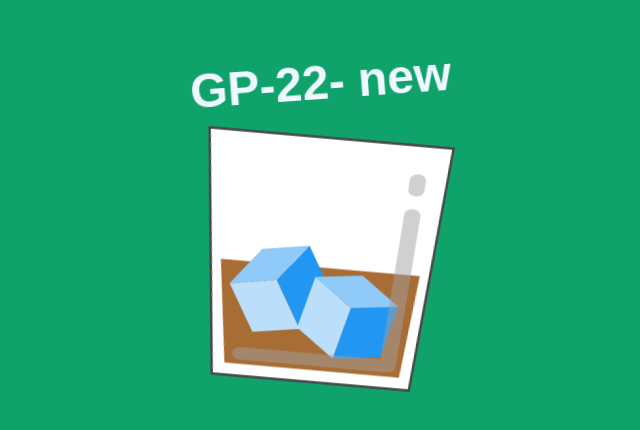
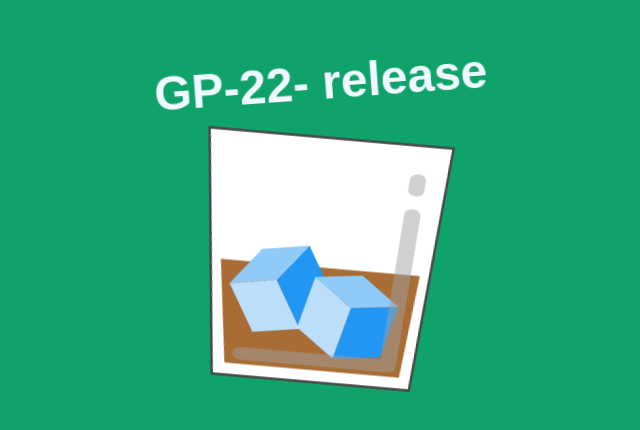
Before and after one commit to edmcorrea/project-delivery-app, a React (Create React App) app in the folder front-end/: page / in a window 1280 px wide. Shown: the part 168-598 px from the top of the page, without its empty margins (319-959 px from the left). Built offline with nearby package versions, Linux system fonts and the light colour scheme.

Commit message:
create main group release

```diff
--- a/front-end/src/App.js
+++ b/front-end/src/App.js
@@ -5,7 +5,7 @@ import rockGlass from './images/rockGlass.svg';
 function App() {
   return (
     <div className="App">
-      <span className="logo">GP-22- new</span>
+      <span className="logo">GP-22- release</span>
       <object className="rocksGlass" type="image/svg+xml" data={ rockGlass }>
         Glass
       </object>
```
